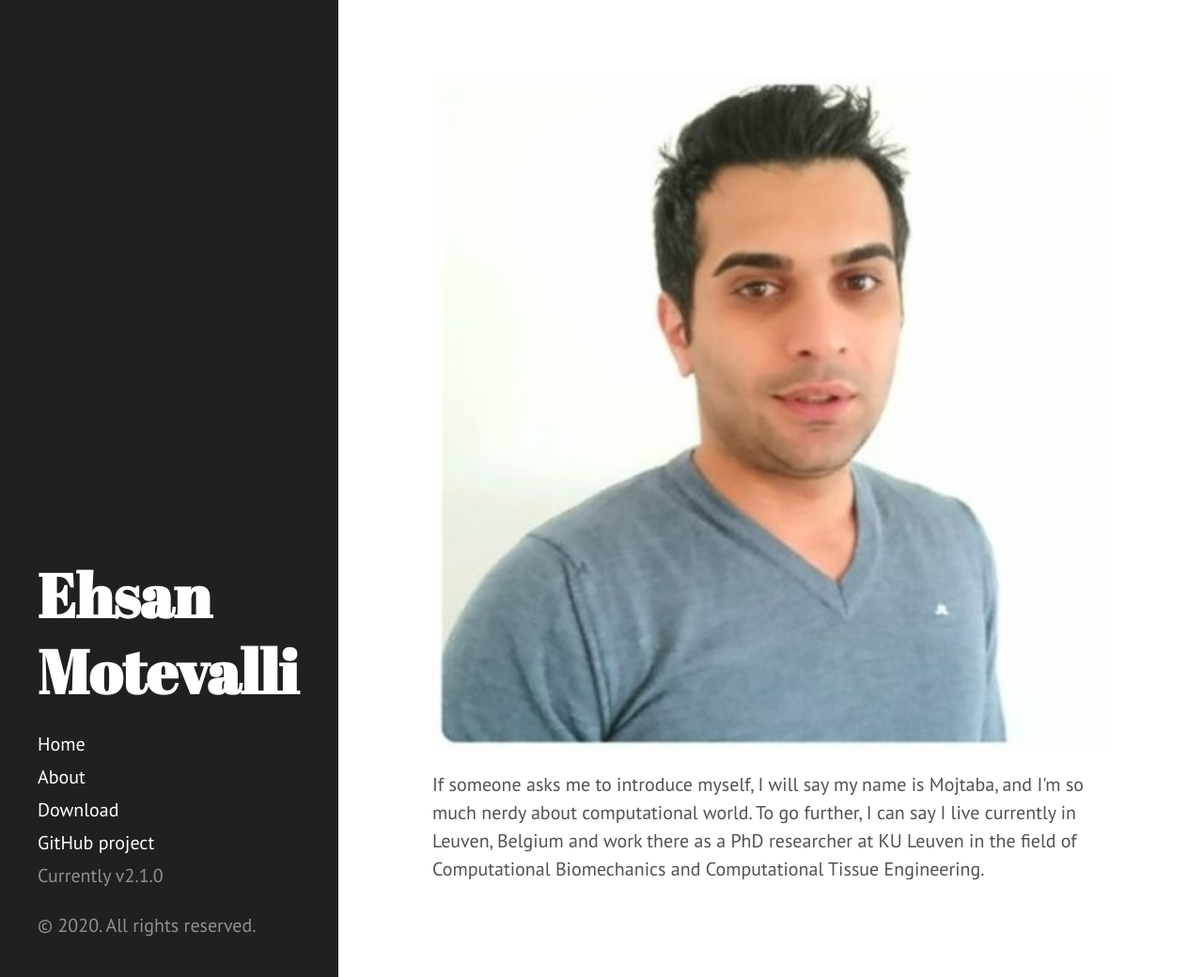
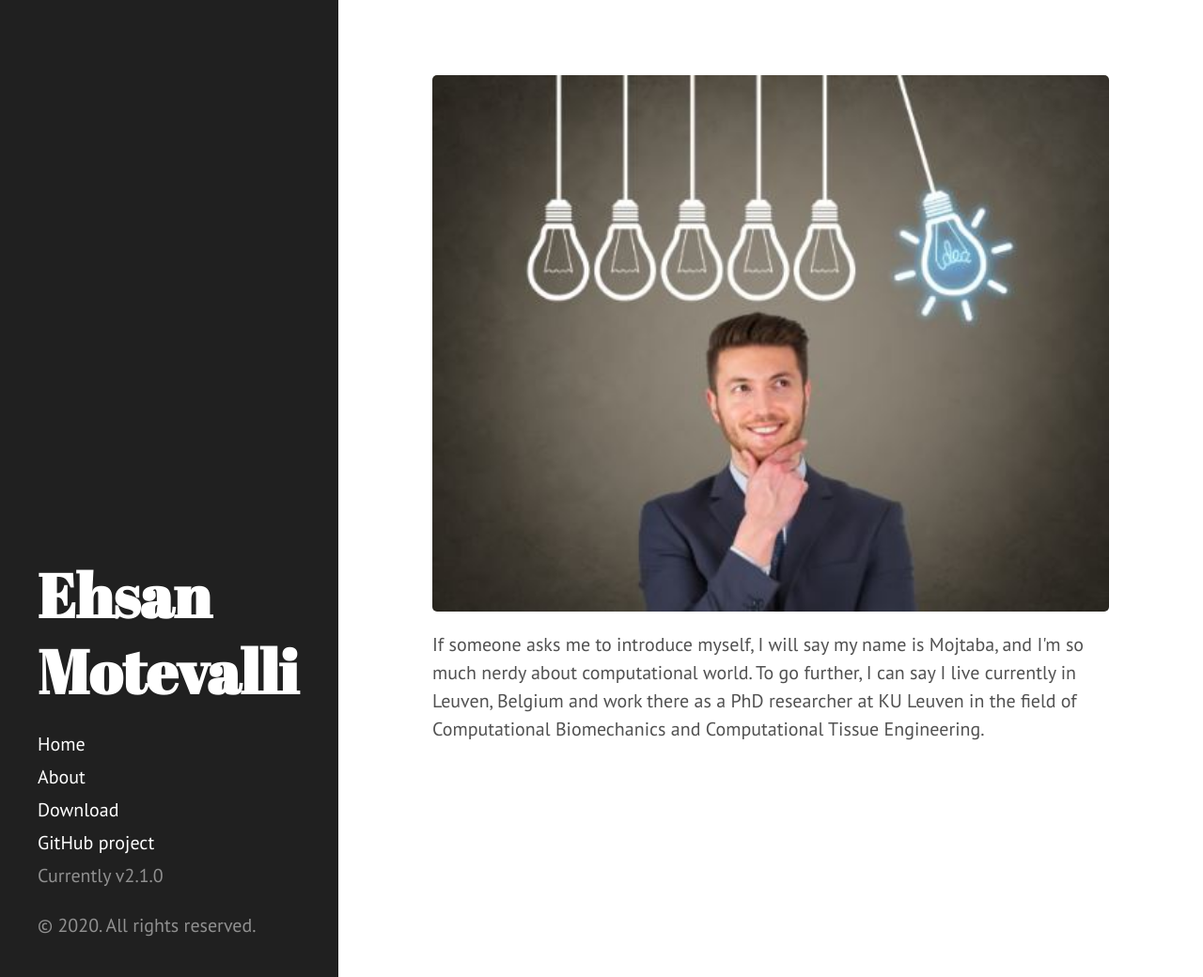
Before and after one commit to EhsanMotevalli/EhsanMotevalli.github.io, a Jekyll site: the page built from index.html, in a window 1280 px wide and 1040 px high. Shown: the whole window at 94% size. Built offline with Jekyll 4.4.1, drawn with Linux system fonts in a browser that asks for light colours; the list of posts is cut into pages by our own code.

Commit message:
Update index.html

```diff
--- a/index.html
+++ b/index.html
@@ -3,12 +3,12 @@ layout: default
 title: Home
 ---
 
-<img src="Ehsan Picture.jpg" alt="color photo ftl" width="100%" height="auto" />
+<img src="IR6.jpg" alt="color photo ftl" width="100%" height="auto" />
 
 <p> If someone asks me to introduce myself, I will say my name is Mojtaba, and I'm so much nerdy about computational world.
    To go further, I can say I live currently in Leuven, Belgium and work there as a PhD researcher at KU Leuven
    in the field of Computational Biomechanics and Computational Tissue Engineering.
-</p>
+
 
 
 <!-- <div class="posts">
```
